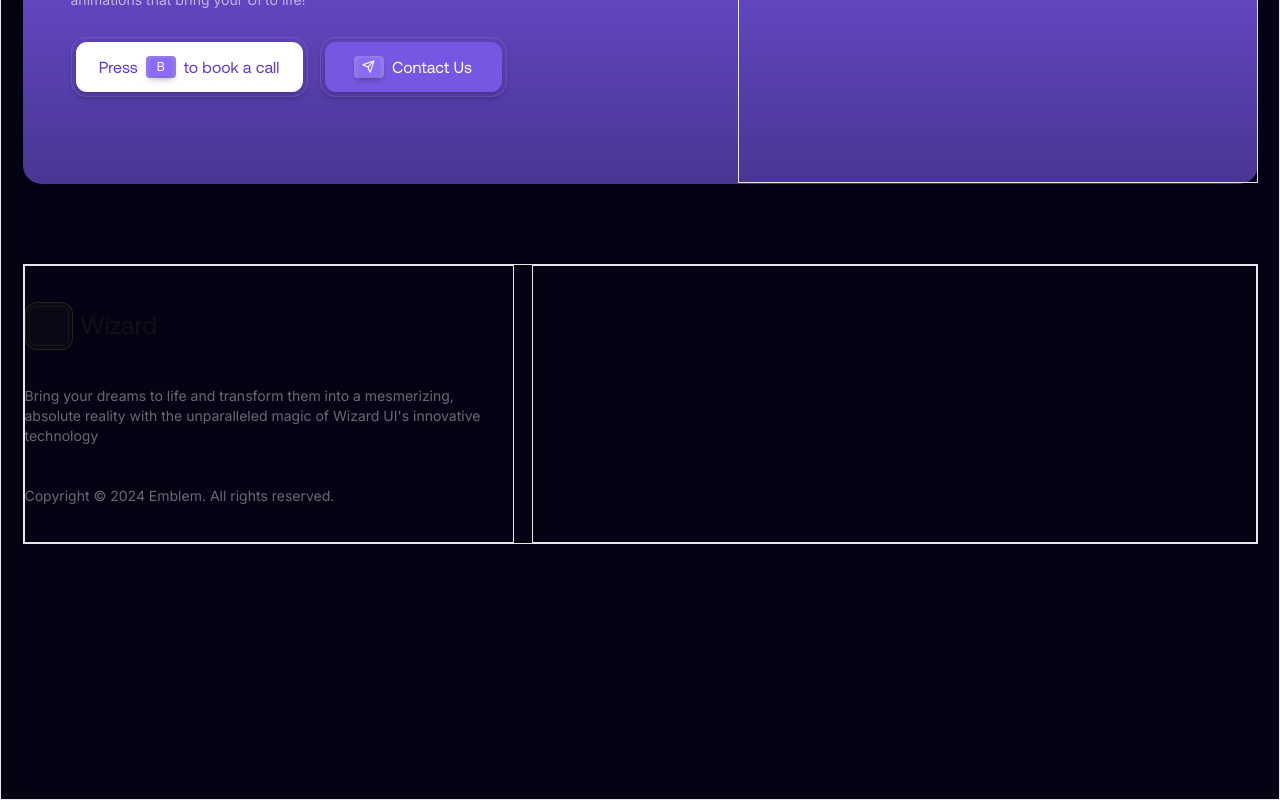
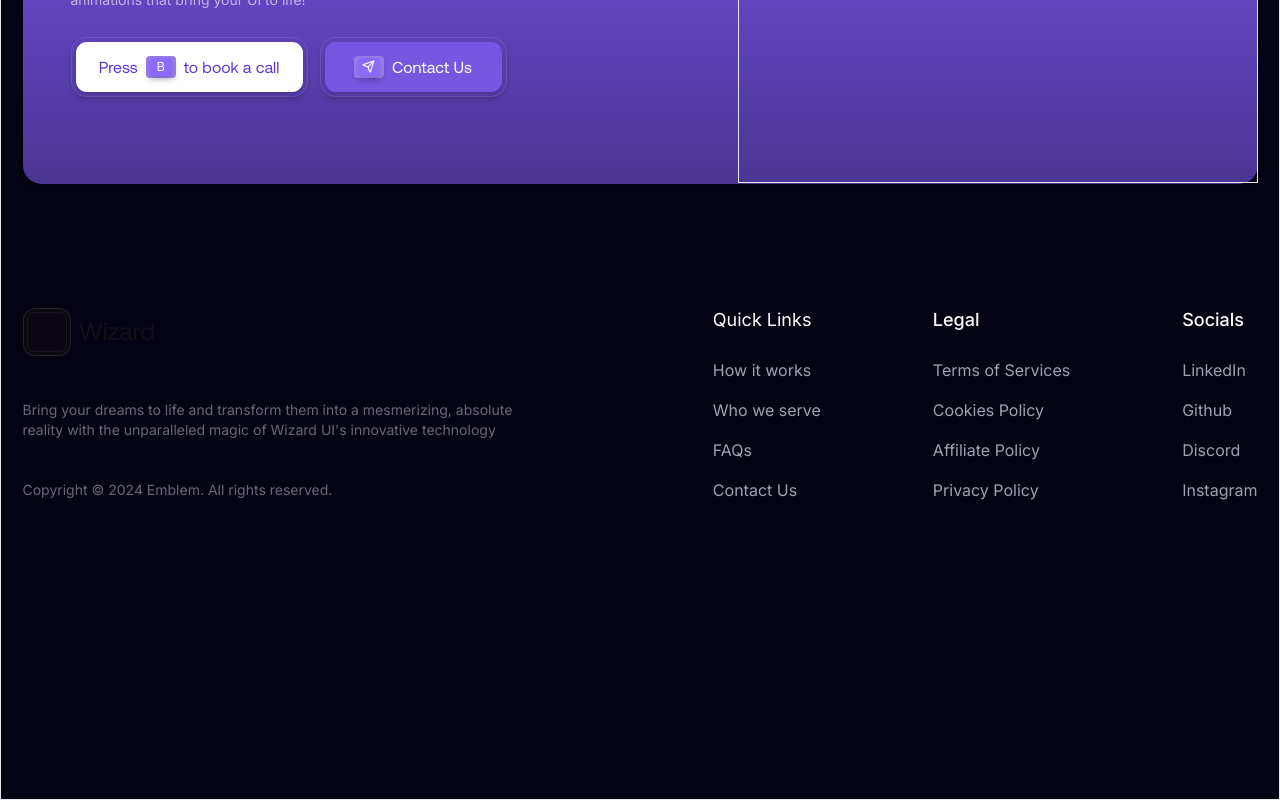
Before and after one commit to codedbyaadhi/wizard, a Next.js app: page / in a window 1280 px wide. Shown: the part 7181-7981 px from the top of the page. Built offline with nearby package versions, Linux system fonts and the light colour scheme.

Commit message:
Added Quick links

```diff
--- a/app/components/footer/Footer.tsx
+++ b/app/components/footer/Footer.tsx
@@ -48,8 +48,8 @@ const Footer = () => {
         </div>
         <div className="flex w-[520px] h-[412px] border"></div>
       </div>
-      <div className="flex w-[1235px] h-[280px] border items-center justify-between relative top-56">
-        <div className="flex flex-col items-center justify-evenly w-[490px] h-full border">
+      <div className="flex w-[1235px] h-[280px] items-center justify-between relative top-56">
+        <div className="flex flex-col items-center justify-evenly w-[490px] h-full">
           <div className="flex items-start w-full">
             <div className="flex items-center justify-center gap-2">
               {/* The wizard logo  */}
@@ -69,7 +69,123 @@ const Footer = () => {
             Copyright © 2024 Emblem. All rights reserved.
           </p>
         </div>
-        <div className="flex w-[725px] h-full border"></div>
+        <div className="flex w-[725px] items-center justify-end gap-28 h-full font-inter">
+          <div className="col-span-1">
+            <h3 className="text-white text-lg font-normal mb-6">Quick Links</h3>
+            <ul className="space-y-4">
+              <li>
+                <Link
+                  href="#"
+                  className="text-gray-400 hover:text-white transition-colors"
+                >
+                  How it works
+                </Link>
+              </li>
+              <li>
+                <Link
+                  href="#"
+                  className="text-gray-400 hover:text-white transition-colors"
+                >
+                  Who we serve
+                </Link>
+              </li>
+              <li>
+                <Link
+                  href="#"
+                  className="text-gray-400 hover:text-white transition-colors"
+                >
+                  FAQs
+                </Link>
+              </li>
+              <li>
+                <Link
+                  href="#"
+                  className="text-gray-400 hover:text-white transition-colors"
+                >
+                  Contact Us
+                </Link>
+              </li>
+            </ul>
+          </div>
+
+          {/* Legal */}
+          <div className="col-span-1">
+            <h3 className="text-white text-lg font-medium mb-6">Legal</h3>
+            <ul className="space-y-4">
+              <li>
+                <Link
+                  href="#"
+                  className="text-gray-400 hover:text-white transition-colors"
+                >
+                  Terms of Services
+                </Link>
+              </li>
+              <li>
+                <Link
+                  href="#"
+                  className="text-gray-400 hover:text-white transition-colors"
+                >
+                  Cookies Policy
+                </Link>
+              </li>
+              <li>
+                <Link
+                  href="#"
+                  className="text-gray-400 hover:text-white transition-colors"
+                >
+                  Affiliate Policy
+                </Link>
+              </li>
+              <li>
+                <Link
+                  href="#"
+                  className="text-gray-400 hover:text-white transition-colors"
+                >
+                  Privacy Policy
+                </Link>
+              </li>
+            </ul>
+          </div>
+
+          {/* Social Media */}
+          <div className="col-span-1">
+            <h3 className="text-white text-lg font-medium mb-6">Socials</h3>
+            <ul className="space-y-4">
+              <li>
+                <Link
+                  href="#"
+                  className="text-gray-400 hover:text-white transition-colors"
+                >
+                  LinkedIn
+                </Link>
+              </li>
+              <li>
+                <Link
+                  href="#"
+                  className="text-gray-400 hover:text-white transition-colors"
+                >
+                  Github
+                </Link>
+              </li>
+              <li>
+                <Link
+                  href="#"
+                  className="text-gray-400 hover:text-white transition-colors"
+                >
+                  Discord
+                </Link>
+              </li>
+              <li>
+                <Link
+                  href="#"
+                  className="text-gray-400 hover:text-white transition-colors"
+                >
+                  Instagram
+                </Link>
+              </li>
+            </ul>
+          </div>
+        </div>
       </div>
     </footer>
   );
```
